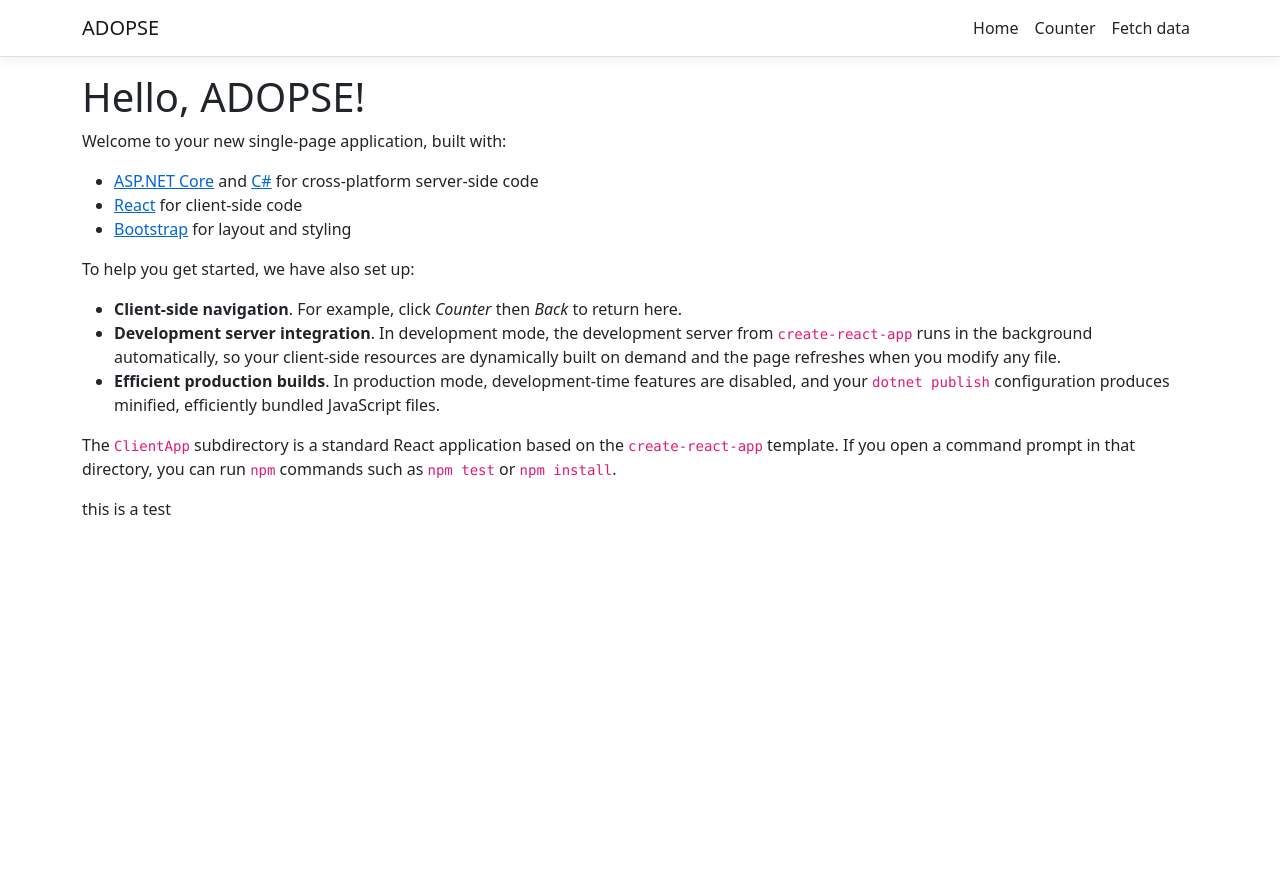
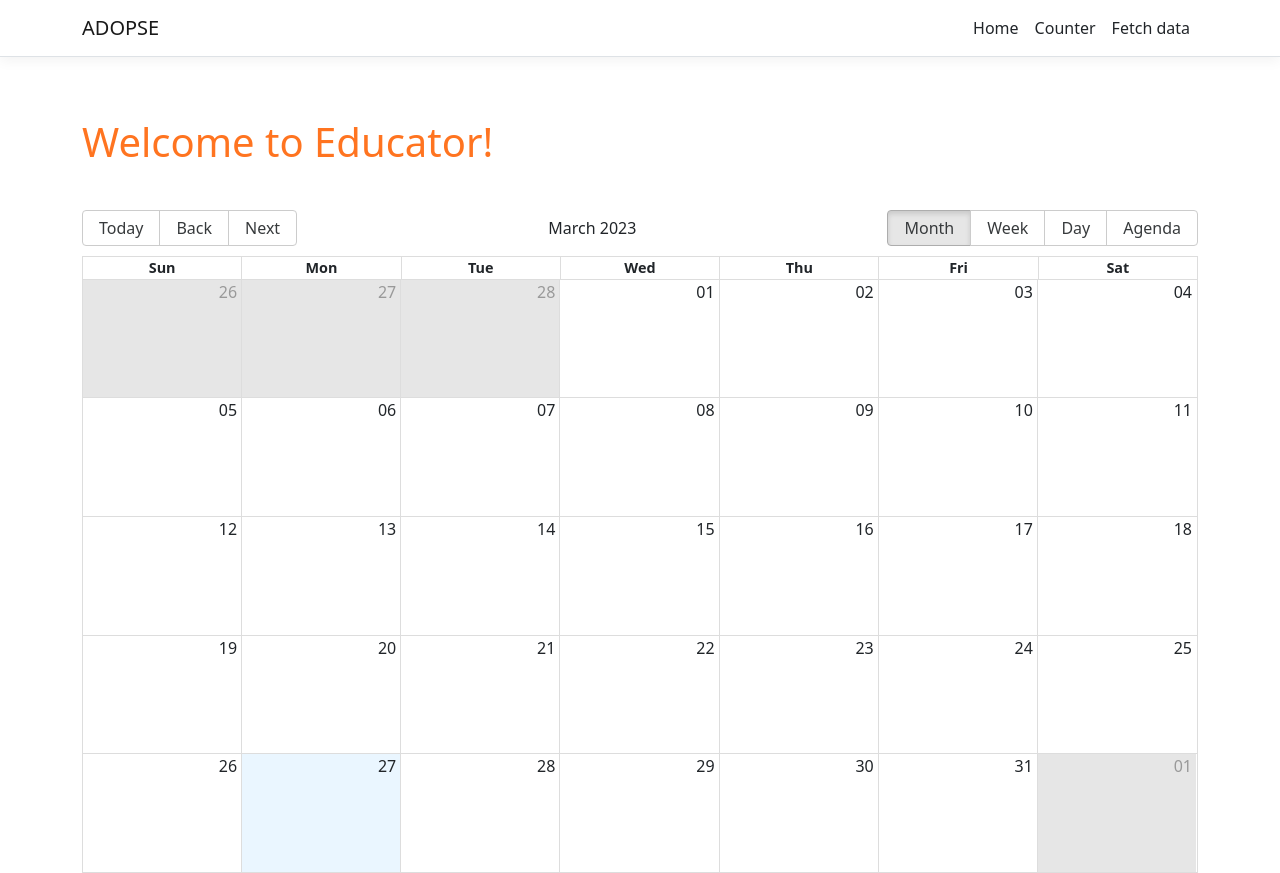
Before and after one commit to margaretbluee/Educator-v1, a React (Create React App) app in the folder ADOPSE/ClientApp/: page / in a window 1280 px wide. Before the commit the page ends 800 px from the top, so only its background shows below. Built offline with nearby package versions, Linux system fonts and the light colour scheme.

Commit message:
Calendar Main Page

```diff
--- a/ADOPSE/ClientApp/package.json
+++ b/ADOPSE/ClientApp/package.json
@@ -10,6 +10,7 @@
     "merge": "^2.1.1",
     "oidc-client": "^1.11.5",
     "react": "^18.2.0",
+    "react-big-calendar": "^1.6.9",
     "react-dom": "^18.2.0",
     "react-router-bootstrap": "^0.26.2",
     "react-router-dom": "^6.3.0",
--- a/ADOPSE/ClientApp/src/components/Home.js
+++ b/ADOPSE/ClientApp/src/components/Home.js
@@ -1,24 +1,11 @@
 import React from 'react';
+import Main from './main';
 
 export function Home () {
 
   return (
     <div>
-      <h1>Hello, ADOPSE!</h1>
-      <p>Welcome to your new single-page application, built with:</p>
-      <ul>
-        <li><a href='https://get.asp.net/'>ASP.NET Core</a> and <a href='https://msdn.microsoft.com/en-us/library/67ef8sbd.aspx'>C#</a> for cross-platform server-side code</li>
-        <li><a href='https://facebook.github.io/react/'>React</a> for client-side code</li>
-        <li><a href='http://getbootstrap.com/'>Bootstrap</a> for layout and styling</li>
-      </ul>
-      <p>To help you get started, we have also set up:</p>
-      <ul>
-        <li><strong>Client-side navigation</strong>. For example, click <em>Counter</em> then <em>Back</em> to return here.</li>
-        <li><strong>Development server integration</strong>. In development mode, the development server from <code>create-react-app</code> runs in the background automatically, so your client-side resources are dynamically built on demand and the page refreshes when you modify any file.</li>
-        <li><strong>Efficient production builds</strong>. In production mode, development-time features are disabled, and your <code>dotnet publish</code> configuration produces minified, efficiently bundled JavaScript files.</li>
-      </ul>
-      <p>The <code>ClientApp</code> subdirectory is a standard React application based on the <code>create-react-app</code> template. If you open a command prompt in that directory, you can run <code>npm</code> commands such as <code>npm test</code> or <code>npm install</code>.</p>
-      <p>this is a test</p>
+      <Main />
     </div>
   );
 }
--- /dev/null
+++ b/ADOPSE/ClientApp/src/components/main/Main.js
@@ -0,0 +1,46 @@
+import React from 'react';
+import './main-page.css';
+import { Calendar, momentLocalizer } from 'react-big-calendar';
+import moment from 'moment';
+import 'react-big-calendar/lib/css/react-big-calendar.css';
+
+const localizer = momentLocalizer(moment);
+
+const events = [
+  {
+    title: 'Meeting 1',
+    start: new Date(2023, 3, 5, 10, 0),
+    end: new Date(2023, 3, 5, 11, 0),
+  },
+  {
+    title: 'Meeting 2',
+    start: new Date(2023, 3, 6, 14, 0),
+    end: new Date(2023, 3, 6, 15, 0),
+  },
+];
+
+const MainPage = () => {
+  return (
+    <div className="main-page">
+      <h1>Welcome to Educator!</h1>
+      <Calendar
+        localizer={localizer}
+        events={events}
+        startAccessor="start"
+        endAccessor="end"
+        style={{ height: '100vh' }}
+      />
+      {/* <main className="App-main">
+          <div className="left-section">
+            <p className="left-text">"Streamline your studies with our university course scheduling program - never miss a class again!"</p>
+            <button className="orange-button">Join Free</button>
+          </div>
+          <div className="right-section">
+            <img src="" alt="placeholder" />
+          </div>
+      </main> */}
+    </div>
+  );
+};
+
+export default MainPage;
--- /dev/null
+++ b/ADOPSE/ClientApp/src/components/main/index.js
@@ -0,0 +1,2 @@
+import MainPage from './Main'
+export default MainPage;
--- /dev/null
+++ b/ADOPSE/ClientApp/src/components/main/main-page.css
@@ -0,0 +1,67 @@
+.main-page {
+    display: flex;
+    flex-direction: column;
+    height: 100vh; /* set the height of the container to full viewport height */
+}
+
+.calendar {
+    flex-grow: 1; /* make the calendar take up remaining vertical space */
+    background-color: #fff;
+    /* Add your styles for the calendar here */
+}
+
+h1 {
+    margin: 0;
+    color: #FF7420;
+    margin-top: 4%;
+    margin-bottom: 4%;
+}
+
+p {
+    margin-top: 20px;
+}
+
+
+/* Main - Second */
+
+.App-main {
+    display: flex;
+    flex-direction: row;
+    justify-content: center;
+    align-items: center;
+    min-height: 80vh;
+}
+
+.left-section {
+    display: flex;
+    flex-direction: column;
+    justify-content: center;
+    align-items: center;
+    width: 50%;
+}
+
+.left-text {
+    font-size: 1.5rem;
+    line-height: 1.5;
+    margin-bottom: 20px;
+}
+
+.orange-button {
+    background-color: orange;
+    border: none;
+    color: white;
+    cursor: pointer;
+    font-size: 1;
+    padding: 10px 20px;
+    border-radius: 5px;
+    font-size: 1.2rem;
+    transition: background-color 0.3s ease;
+}
+
+.orange-button:hover {
+    background-color: #ff8c00;
+}
+
+.right-section {
+    width: 50%;
+}
```
Also changed, not shown: 1 other file (tests, documents, lock files or other folders).
